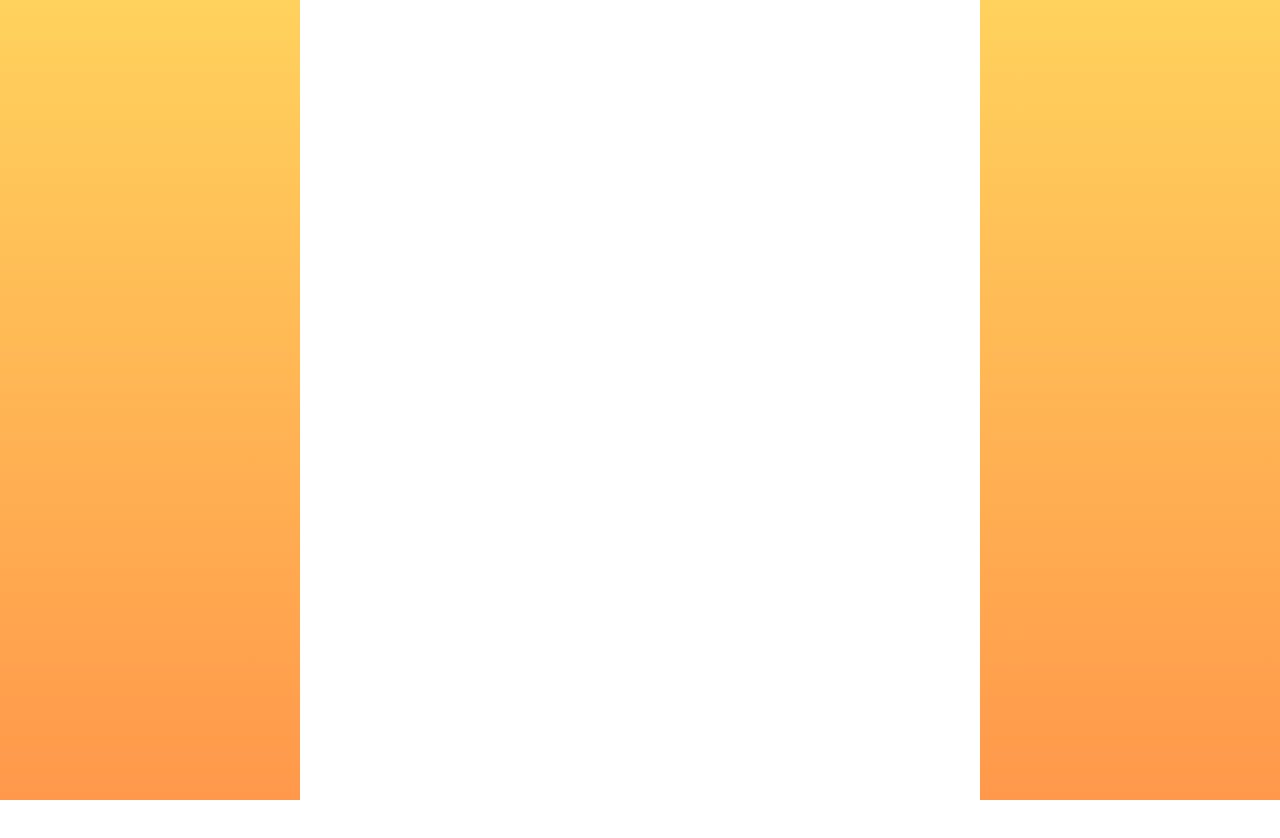
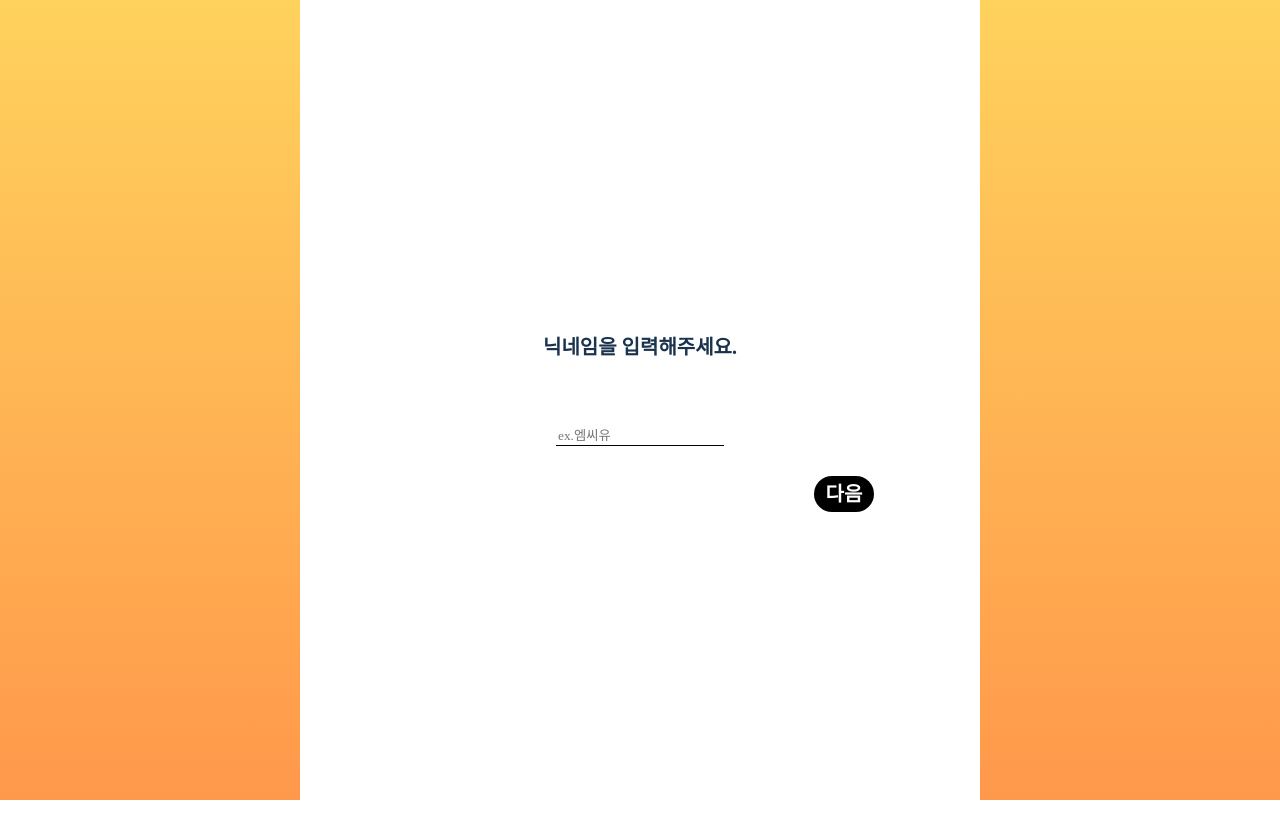
Before and after one commit to ENTP-UMC/front, a React (Create React App) app: page /login/1 in a window 1280 px wide. Before the commit this address had no page. Shown: the top 838 px of the page. Built offline with nearby package versions, Linux system fonts and the light colour scheme.

Commit message:
:lipstick: [Add] : 파트 빼기

```diff
--- a/src/App.js
+++ b/src/App.js
@@ -9,6 +9,10 @@ import Mypage from "./pages/Mypage";
 import SideProject from "./pages/SideProject";
 import Study from "./pages/Study";
 import Thunder from "./pages/Thunder";
+import LoginStep1 from "./components/Login/LoginStep1";
+import LoginStep2 from "./components/Login/LoginStep2";
+import LoginStep3 from "./components/Login/LoginStep3";
+import LoginStep4 from "./components/Login/LoginStep4";
 
 function App() {
   return (
@@ -19,6 +23,10 @@ function App() {
             <Routes>
               <Route path="/" element={<Home />} />
               <Route path="/login" element={<Login />} />
+              <Route path="/login/1" element={<LoginStep1 />} />
+              <Route path="/login/2" element={<LoginStep2 />} />
+              <Route path="/login/3" element={<LoginStep3 />} />
+              <Route path="/login/4" element={<LoginStep4 />} />
               <Route path="/mypage" element={<Mypage />} />
               <Route path="/sideproject" element={<SideProject />} />
               <Route path="/study" element={<Study />} />
--- a/src/components/Login/LoginStep1.jsx
+++ b/src/components/Login/LoginStep1.jsx
@@ -12,8 +12,8 @@ export default function LoginStep1() {
   return (
     <Div>
       <Content>
-        <Text>닉네임과 이름을 입력해주세요. </Text>
-        <Input placeholder="ex.mc/유엠씨"></Input>
+        <Text>닉네임을 입력해주세요. </Text>
+        <Input placeholder="ex.엠씨유"></Input>
         <Button onClick={handleStep1Next}>다음</Button>
       </Content>
     </Div>
--- a/src/components/Login/LoginStep3.jsx
+++ b/src/components/Login/LoginStep3.jsx
@@ -6,7 +6,7 @@ import { useNavigate } from "react-router-dom";
 export default function LoginStep3() {
   const navigate = useNavigate();
   const handleStep1Next = () => {
-    navigate("/login/4");
+    navigate("/");
   };
 
   return (
```
